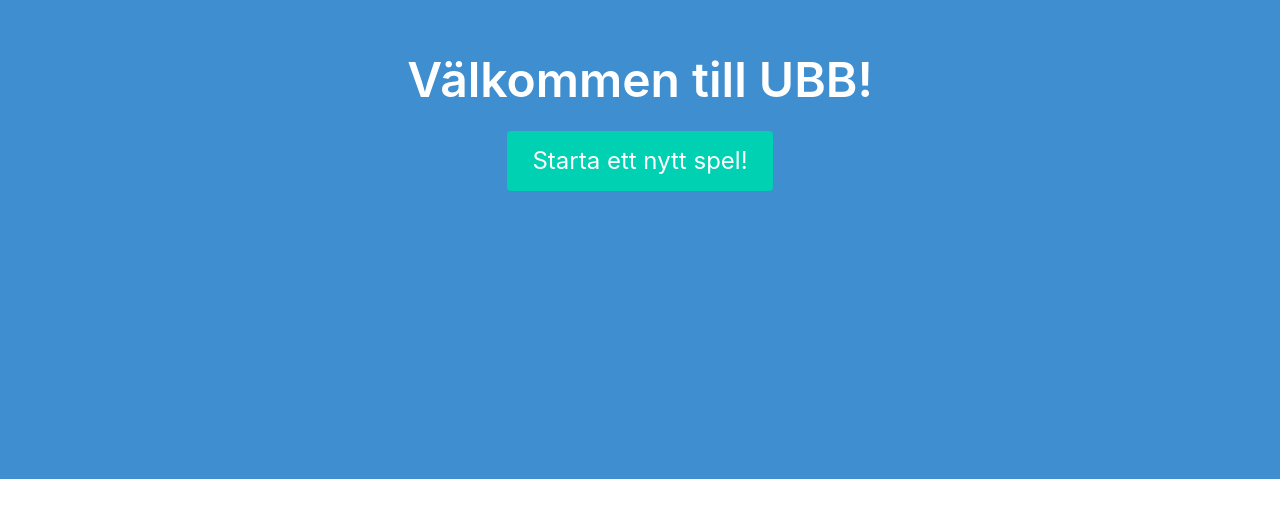
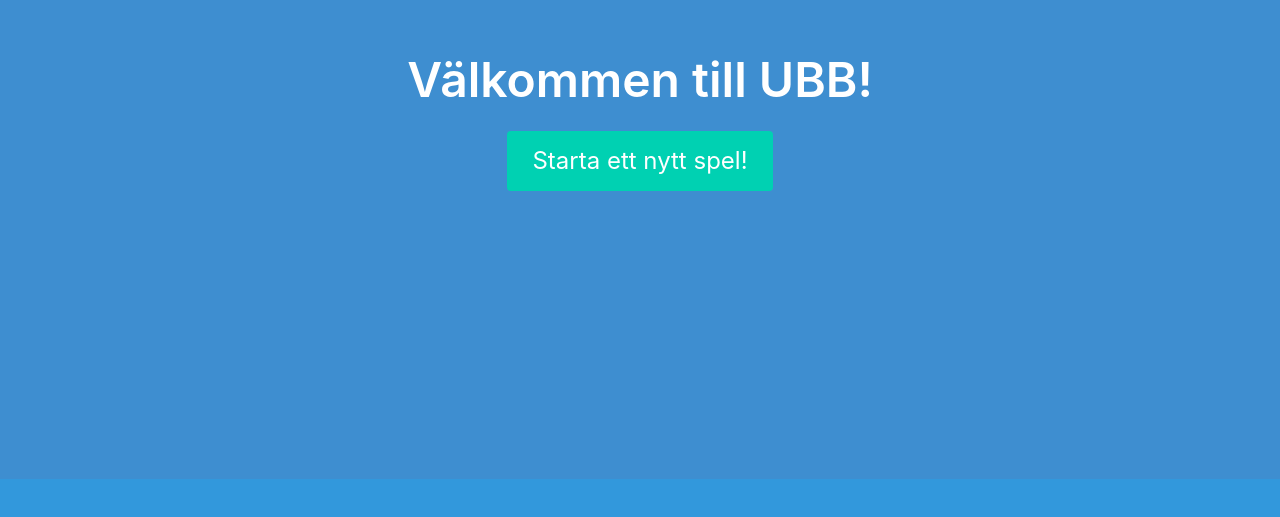
Before and after one commit to uzilan/ubb, an Angular app: page / in a window 1280 px wide. Shown: the part 235-752 px from the top of the page. Built offline with nearby package versions, Linux system fonts and the light colour scheme.

Commit message:
Same color in html and body

```diff
--- a/src/styles.scss
+++ b/src/styles.scss
@@ -1 +1,11 @@
 /* You can add global styles to this file, and also import other style files */
+html {
+  margin: 0px;
+  height: 100%;
+  background-color: #3298dc !important;
+}
+
+body {
+  margin: 0px;
+  min-height: 100%;
+}
```
